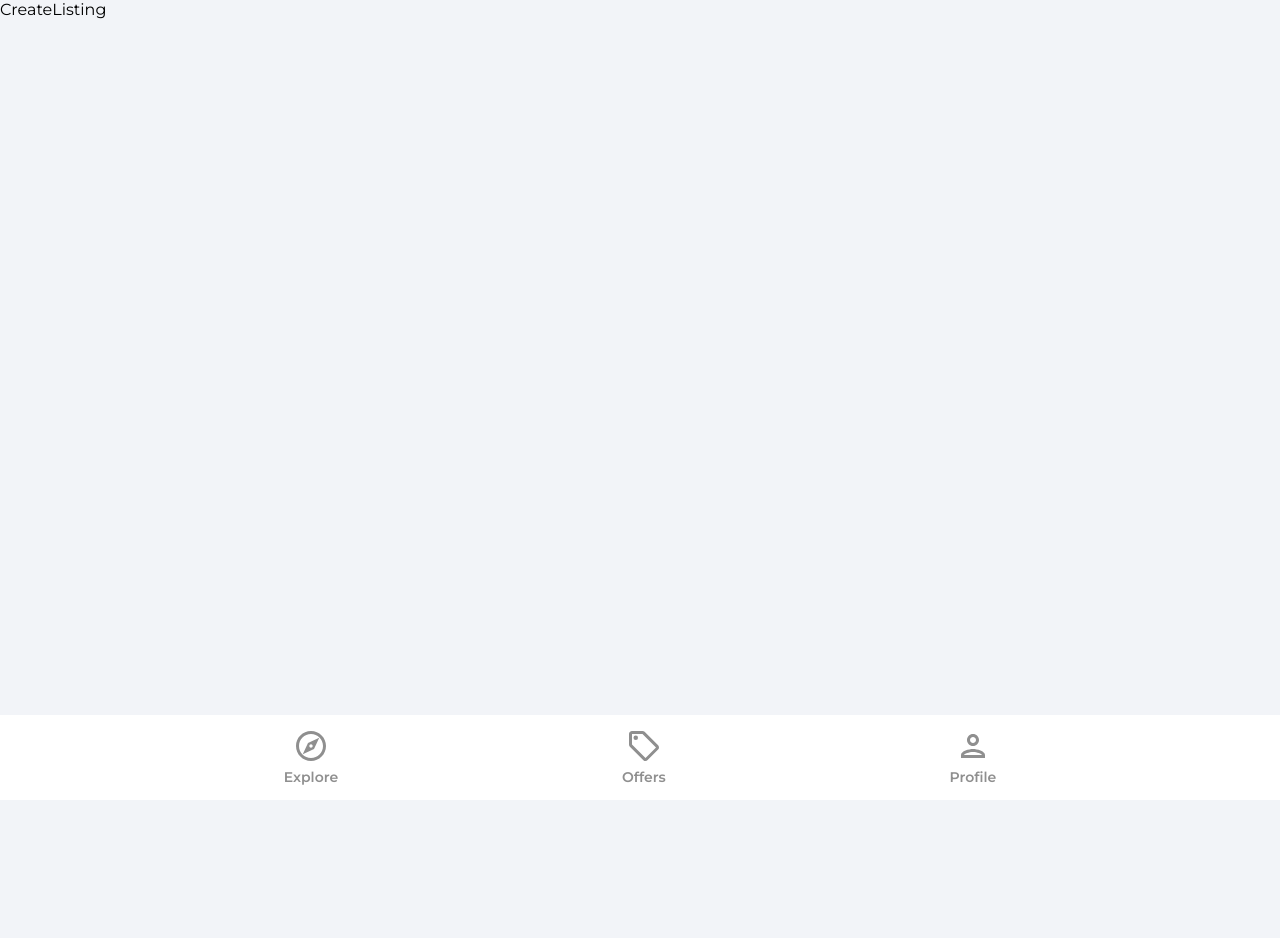
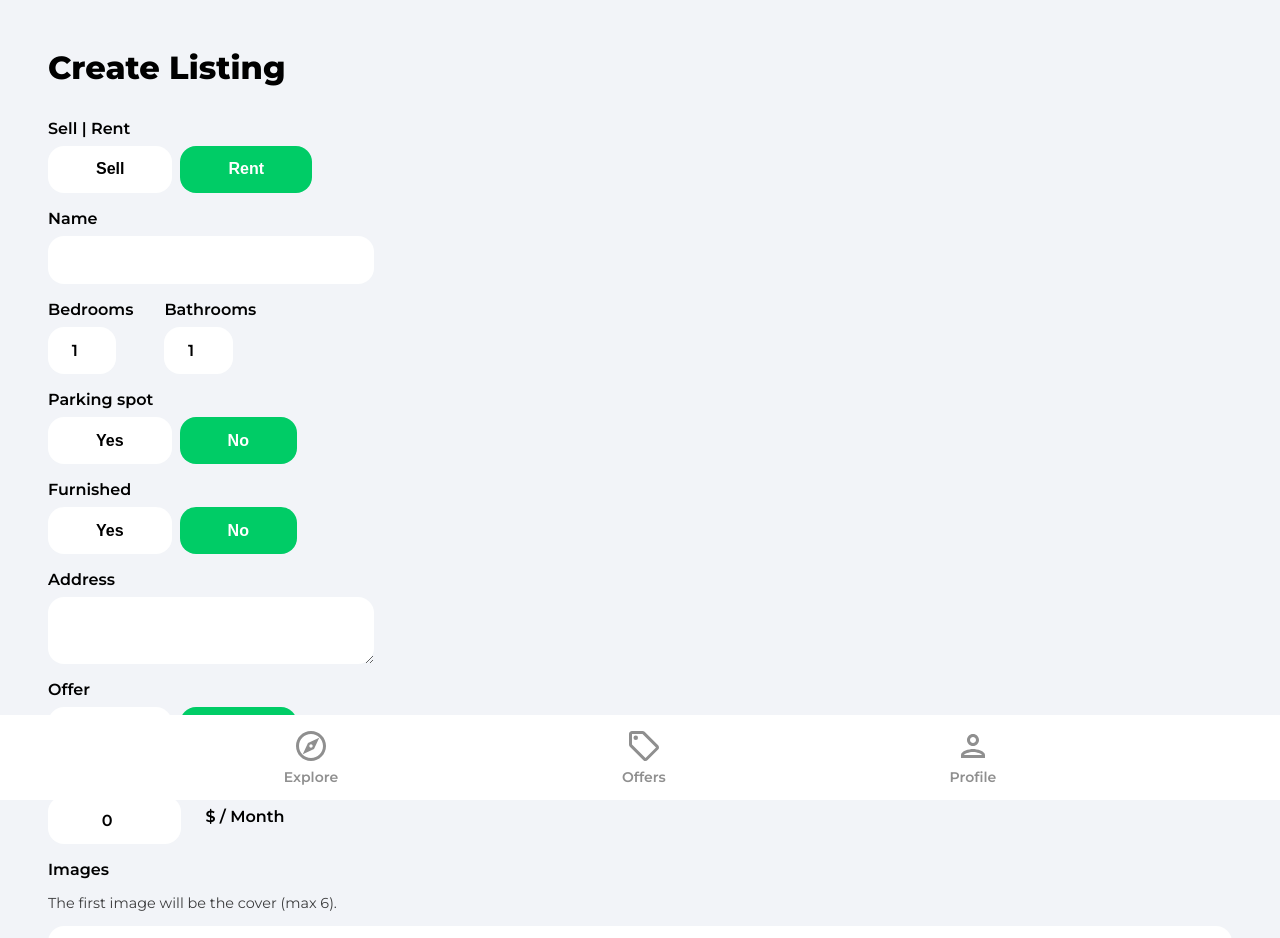
Before and after one commit to CAVASOL/rocket-store, a React (Create React App) app: page /create-listing in a window 1280 px wide. Shown: the top 938 px of the page. Before the commit the page ends 800 px from the top, so only its background shows below. Built offline with nearby package versions, Linux system fonts and the light colour scheme; no server answers; sample sign-in values are in the browser's storage.

Commit message:
added input-forms

```diff
--- a/src/pages/CreateListing.jsx
+++ b/src/pages/CreateListing.jsx
@@ -15,7 +15,7 @@
     parking: false,
     furnished: false,
     address: '',
-    offer: 0,
+    offer: false,
     regularPrice: 0,
     discountedPrice: 0,
     images: {},
@@ -23,9 +23,25 @@
     longitude: 0,
   })
 
+  const {
+    type,
+    name,
+    bedrooms,
+    bathrooms,
+    parking,
+    furnished,
+    address,
+    offer,
+    regularPrice,
+    discountedPrice,
+    images,
+    latitude,
+    longitude
+  } = formData
+
   const auth = getAuth()
   const navigate = useNavigate()
-  const isMounted = useRef()
+  const isMounted = useRef(true)
 
   useEffect(() => {
     if (isMounted) {
@@ -44,13 +60,273 @@
     // eslint-disable-next-line react-hooks/exhaustive-deps
   }, [isMounted])
 
+  const onSubmit = (e) => {
+    e.preventDefault()
+  }
+
+  const onMutate = (e) => {
+    let boolean = null
+
+    if (e.target.value === 'true') {
+      boolean = true
+    }
+    if (e.target.value === 'false') {
+      boolean = false
+    }
+
+    if (e.target.files) {
+      setFormData((prevState) => ({
+        ...prevState,
+        images: e.target.files,
+      }))
+    }
+
+    if (!e.target.files) {
+      setFormData((prevState) => ({
+        ...prevState,
+        [e.target.id]: boolean ?? e.target.value,
+      }))
+    }
+  }
+
   if (loading) {
     return <Spinner />
   }
 
   return (
-    <div>
-      CreateListing
+    <div className='profile'>
+      <header>
+        <p className='pageHeader'>Create Listing</p>
+      </header>
+
+      <main>
+        <form onSubmit={onSubmit}>
+          <label className='formLabel'>Sell | Rent</label>
+          <div className='formButtons'>
+            <button
+              type='button'
+              className={type === 'sale' ? 'formButtonActive' : 'formButton'}
+              id='type'
+              value='sale'
+              onClick={onMutate}
+            >
+              Sell
+            </button>
+            <button
+              type='button'
+              className={type === 'rent' ? 'formButtonActive' : 'formButton'}
+              id='type'
+              value='rent'
+              onClick={onMutate}
+            >
+              Rent
+            </button>
+          </div>
+
+          <label className='formLabel'>Name</label>
+          <input
+            className='formInputName'
+            type='text'
+            id='name'
+            value={name}
+            onChange={onMutate}
+            maxLength='32'
+            minLength='10'
+            required
+          />
+
+          <div className='formRooms flex'>
+            <div>
+              <label className='formLabel'>Bedrooms</label>
+              <input
+                className='formInputSmall'
+                type='number'
+                id='bedrooms'
+                value={bedrooms}
+                onChange={onMutate}
+                min='1'
+                max='50'
+                required
+              />
+            </div>
+            <div>
+              <label className='formLabel'>Bathrooms</label>
+              <input
+                className='formInputSmall'
+                type='number'
+                id='bathrooms'
+                value={bathrooms}
+                onChange={onMutate}
+                min='1'
+                max='50'
+                required
+              />
+            </div>
+          </div>
+
+          <label className='formLabel'>Parking spot</label>
+          <div className='formButtons'>
+            <button
+              className={parking ? 'formButtonActive' : 'formButton'}
+              type='button'
+              id='parking'
+              value={true}
+              onClick={onMutate}
+              min='1'
+              max='50'
+            >
+              Yes
+            </button>
+            <button
+              className={
+                !parking && parking !== null ? 'formButtonActive' : 'formButton'
+              }
+              type='button'
+              id='parking'
+              value={false}
+              onClick={onMutate}
+            >
+              No
+            </button>
+          </div>
+
+          <label className='formLabel'>Furnished</label>
+          <div className='formButtons'>
+            <button
+              className={furnished ? 'formButtonActive' : 'formButton'}
+              type='button'
+              id='furnished'
+              value={true}
+              onClick={onMutate}
+            >
+              Yes
+            </button>
+            <button
+              className={
+                !furnished && furnished !== null
+                  ? 'formButtonActive'
+                  : 'formButton'
+              }
+              type='button'
+              id='furnished'
+              value={false}
+              onClick={onMutate}
+            >
+              No
+            </button>
+          </div>
+
+          <label className='formLabel'>Address</label>
+          <textarea
+            className='formInputAddress'
+            type='text'
+            id='address'
+            value={address}
+            onChange={onMutate}
+            required
+          />
+
+          {!geolocationEnabled && (
+            <div className='formLatLng flex'>
+              <div>
+                <label className='formLabel'>Latitude</label>
+                <input
+                  className='formInputSmall'
+                  type='number'
+                  id='latitude'
+                  value={latitude}
+                  onChange={onMutate}
+                  required
+                />
+              </div>
+              <div>
+                <label className='formLabel'>Longitude</label>
+                <input
+                  className='formInputSmall'
+                  type='number'
+                  id='longitude'
+                  value={longitude}
+                  onChange={onMutate}
+                  required
+                />
+              </div>
+            </div>
+          )}
+
+          <label className='formLabel'>Offer</label>
+          <div className='formButtons'>
+            <button
+              className={offer ? 'formButtonActive' : 'formButton'}
+              type='button'
+              id='offer'
+              value={true}
+              onClick={onMutate}
+            >
+              Yes
+            </button>
+            <button
+              className={
+                !offer && offer !== null ? 'formButtonActive' : 'formButton'
+              }
+              type='button'
+              id='offer'
+              value={false}
+              onClick={onMutate}
+            >
+              No
+            </button>
+          </div>
+
+          <label className='formLabel'>Regular Price</label>
+          <div className='formPriceDiv'>
+            <input
+              className='formInputSmall'
+              type='number'
+              id='regularPrice'
+              value={regularPrice}
+              onChange={onMutate}
+              min='50'
+              max='750000000'
+              required
+            />
+            {type === 'rent' && <p className='formPriceText'>$ / Month</p>}
+          </div>
+
+          {offer && (
+            <>
+              <label className='formLabel'>Discounted Price</label>
+              <input
+                className='formInputSmall'
+                type='number'
+                id='discountedPrice'
+                value={discountedPrice}
+                onChange={onMutate}
+                min='50'
+                max='750000000'
+                required={offer}
+              />
+            </>
+          )}
+
+          <label className='formLabel'>Images</label>
+          <p className='imagesInfo'>
+            The first image will be the cover (max 6).
+          </p>
+          <input
+            className='formInputFile'
+            type='file'
+            id='images'
+            onChange={onMutate}
+            max='6'
+            accept='.jpg,.png,.jpeg'
+            multiple
+            required
+          />
+          <button type='submit' className='primaryButton createListingButton'>
+            Create Listing
+          </button>
+        </form>
+      </main>
     </div>
   )
 }
```
